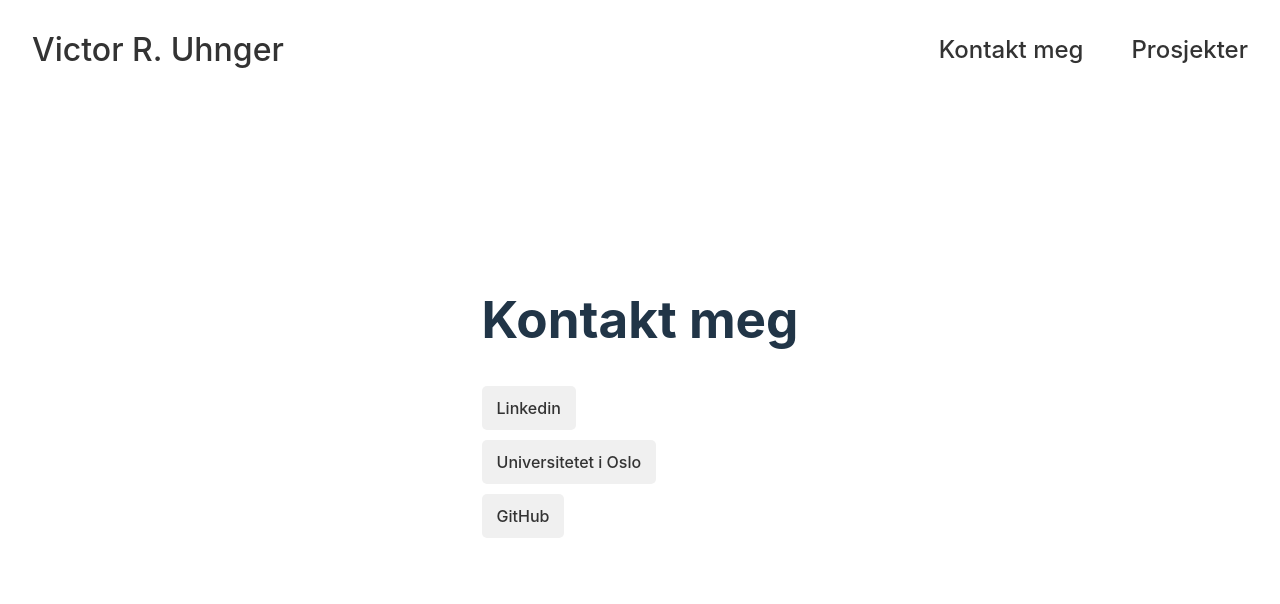
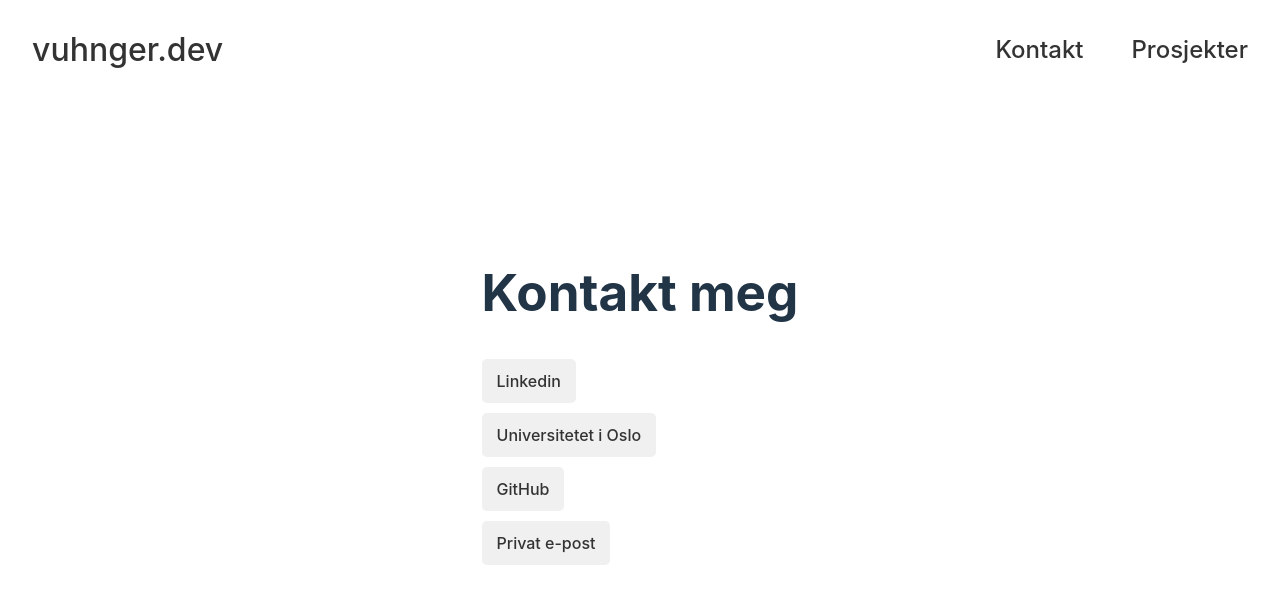
Before and after one commit to vuhnger/vuhnger.github.io, a React (Vite) app: page /about in a window 1280 px wide. Shown: the top 604 px of the page. Built offline with nearby package versions, Linux system fonts and the light colour scheme.

Commit message:
textual improvements to homescreen, add mailto link to contact page

```diff
--- a/src/components/About/About.tsx
+++ b/src/components/About/About.tsx
@@ -14,6 +14,9 @@ function About(){
                 <a href="https://github.com/vuhnger" target="_blank" rel="roreferrer">
                 GitHub
                 </a>
+                <a href="mailto:victor.uhnger@gmail.com">
+                Privat e-post
+                </a>
             </section>
         </div>
     );
--- a/src/components/NavBar/NavBar.tsx
+++ b/src/components/NavBar/NavBar.tsx
@@ -1,10 +1,10 @@
 function NavBar(){
     return (
         <nav className="nav">
-            <a href="/home" className="site-title">Victor R. Uhnger</a>
+            <a href="/home" className="site-title">vuhnger.dev</a>
             <ul>
                 <li>
-                    <a href="/about">Kontakt meg</a>
+                    <a href="/about">Kontakt</a>
                 </li>
                 <li>
                     <a href="/projects">Prosjekter</a>
```
